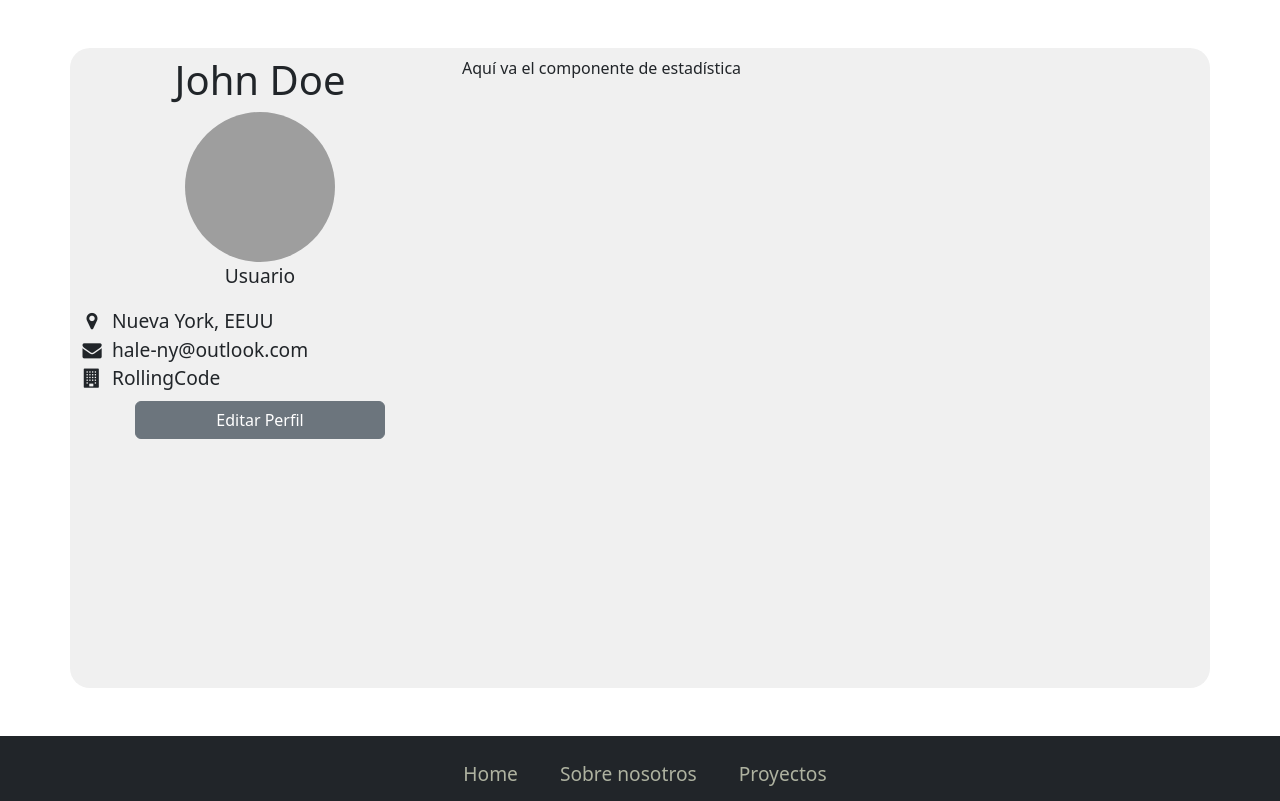
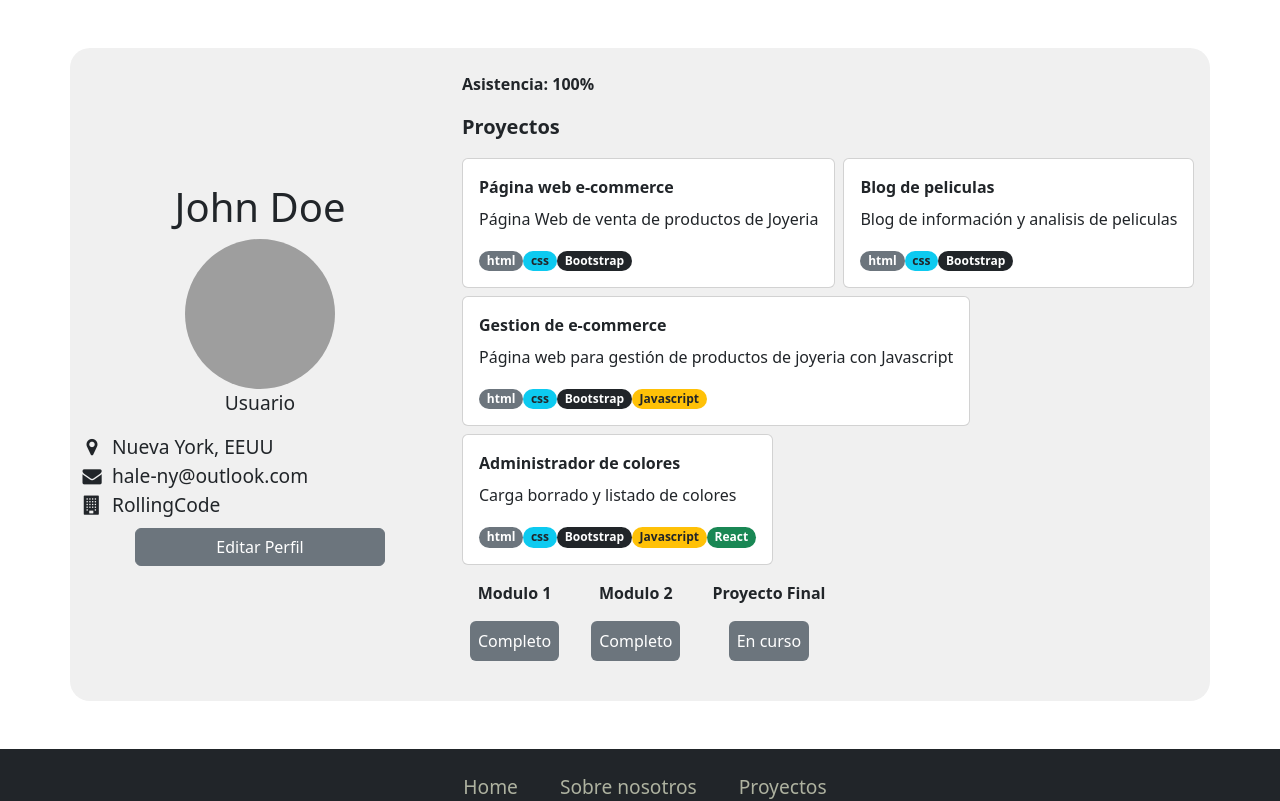
Before and after one commit to pmarino2013/project-react-router-web17, a React (Vite) app: page /profile in a window 1280 px wide. Shown: the top 801 px of the page. Built offline with nearby package versions, Linux system fonts and the light colour scheme; grey boxes are pictures that could not be loaded.

Commit message:
Agregado datos al perfil de usuario

```diff
--- /dev/null
+++ b/src/components/SetTechColor.jsx
@@ -0,0 +1,39 @@
+function SetTechColor({tech}) {
+
+    function SetColor(tech) {
+
+        switch (tech) {
+            case "react":
+                return <div className="badge rounded-pill bg-success text-white">React</div>
+                break;
+            case "vite":
+                return <div className="badge rounded-pill bg-danger text-white">Vite</div>
+                break;
+            case "node.js":
+                return <div className="badge rounded-pill bg-success text-dark bg-opacity-50">Node.js</div>
+                break;
+            case "mongoDB":
+                return <div className="badge rounded-pill bg-primary text-white">mongoDB</div>
+                break;
+            case "javascript":
+                return <div className="badge rounded-pill bg-warning text-dark">Javascript</div>
+                break;
+            case "bootstrap":
+                return <div className="badge rounded-pill bg-dark text-white">Bootstrap</div>
+                break;
+            case "css":
+                return <div className="badge rounded-pill bg-info text-dark">css</div>
+                break;
+            case "html":
+                return <div className="badge rounded-pill bg-secondary text-white">html</div>
+                break;
+            default:
+                return <div className="badge rounded-pill bg-transparent text-dark">{tech}</div>
+                break;
+        }
+    }
+
+    return ( SetColor(tech) )
+}
+
+export default SetTechColor
--- /dev/null
+++ b/src/components/UserProfileProject.jsx
@@ -0,0 +1,19 @@
+import SetTechColor from "./SetTechColor"
+
+function UserProfileProjects({elemento}) {
+    return <>
+        <div className="card">
+            <div className="card-body">
+                <p className="fw-bolder card-title">{elemento.nombre}</p>
+                <p className="card-text">{elemento.descripcion}</p>
+                {
+                    elemento.tecnologias.map( (tech,index) => (
+                        <SetTechColor tech={tech} key={index} />
+                     ) )
+                }
+            </div>
+        </div>
+    </>
+}
+
+export default UserProfileProjects
--- /dev/null
+++ b/src/components/UserProfileStatistics.jsx
@@ -0,0 +1,36 @@
+import UserProfileProjects from "./UserProfileProject";
+
+function UserProfileStatistics({ usuario }) {
+
+    return <>
+
+        <div className="d-flex flex-column my-3 gap-3">
+            <label className="fw-bolder">Asistencia: {usuario.estadistica.asistencia}</label>
+            <label className="fs-5 fw-bolder">Proyectos</label>
+            <div className="d-flex flex-wrap gap-2">
+                {
+                    usuario.estadistica.proyectos.map((elemento, index) => (
+                        <UserProfileProjects elemento={elemento} key={index} />
+                    ))
+                }
+            </div>
+            <div className="d-flex flex-wrap gap-3">
+                <div className="d-flex flex-column align-items-center px-2">
+                    <p className="fw-bolder">Modulo 1</p>
+                    <p className="fs-6 gorder rounded bg-secondary text-white p-2">{usuario.estadistica.progreso.modulo1}</p>
+                </div>
+                <div className="d-flex flex-column align-items-center px-2">
+                    <p className="fw-bolder">Modulo 2</p>
+                    <p className="fs-6 gorder rounded bg-secondary text-white p-2">{usuario.estadistica.progreso.modulo2}</p>
+                </div>
+                <div className="d-flex flex-column align-items-center px-2">
+                    <p className="fw-bolder text-wrap">Proyecto Final</p>
+                    <p className="fs-6 gorder rounded bg-secondary text-white p-2">{usuario.estadistica.progreso.proyecto}</p>
+                </div>
+            </div>
+        </div>
+
+    </>
+}
+
+export default UserProfileStatistics
--- a/src/css/HomeScreen.css
+++ b/src/css/HomeScreen.css
@@ -1,31 +1,27 @@
-.HomeScreen{
+.HomeScreen {
     color: #002366;
 }
 
-.HomeScreen-Principal{
+.HomeScreen-Principal {
     background-image: url(/src/assets/technology-785742_1280.jpg);
     background-position: center center;
     background-repeat: no-repeat;
 }
 
-.HomeScreen-Principal p{
-    color:white;
+.HomeScreen-Principal p {
+    color: white;
 }
 
 @media (min-width: 570px) {
-    .HomeScreen-Principal{
+    .HomeScreen-Principal {
         height: 100vh;
     }
 }
 
-.HomeScreen-Objetivos-imagen{
-        background-image: url(/src/assets/coding-1853305_1280.jpg);
-        background-repeat: no-repeat;
-        background-position: center;
-        background-size: cover;
-        height: 100%;
-    }
-
-@media (min-width:570px){
-
+.HomeScreen-Objetivos-imagen {
+    background-image: url(/src/assets/coding-1853305_1280.jpg);
+    background-repeat: no-repeat;
+    background-position: center;
+    background-size: cover;
+    height: 100%;
 }
--- a/src/views/UserProfileScreen.jsx
+++ b/src/views/UserProfileScreen.jsx
@@ -1,4 +1,5 @@
 import React, { useEffect, useState } from "react";
+import UserProfileStatistics from "../components/UserProfileStatistics";
 import "../css/UserProfile.css";
 
 const UserProfileScreen = () => {
@@ -14,6 +15,11 @@ const UserProfileScreen = () => {
         ciudad: "",
         rol: "",
         compania: "",
+        estadistica: {
+          asistencia: "",
+          proyectos: [{nombre:"",descripcion:"",tecnologias:[]}],
+          progreso: {modulo1:"",modulo2:"",proyecto:""}
+        }
       };
   }
   const [usuario, setUsuario] = useState(getUsuarioDatos());
@@ -29,6 +35,16 @@ const UserProfileScreen = () => {
     ciudad: "Nueva York, EEUU",
     rol: "Usuario",
     compania: "RollingCode",
+    estadistica: {
+      asistencia: "100%",
+      proyectos: [
+        { nombre: "Página web e-commerce", descripcion: "Página Web de venta de productos de Joyeria", tecnologias: ["html", "css", "bootstrap"] },
+        { nombre: "Blog de peliculas", descripcion: "Blog de información y analisis de peliculas", tecnologias: ["html", "css", "bootstrap"] },
+        { nombre: "Gestion de e-commerce", descripcion: "Página web para gestión de productos de joyeria con Javascript", tecnologias: ["html", "css", "bootstrap", "javascript"] },
+        { nombre: "Administrador de colores", descripcion: "Carga borrado y listado de colores", tecnologias: ["html", "css", "bootstrap", "javascript", "react"] },
+      ],
+      progreso: { modulo1: "Completo", modulo2: "Completo", proyecto: "En curso" }
+    }
   };
 
   //Conseguir el perfil del localstorage/base de datos
@@ -71,11 +87,12 @@ const UserProfileScreen = () => {
   };
 
   return (
-    <div className="user-profile container-lg my-5 py-2">
+
+    <div className="user-profile container-lg my-5 py-2" >
       {cargando ? (
-        <div className="row flex-column flex-md-row">
+        <div className="row flex-column flex-md-row" >
           {/* Sección con los datos del usuario */}
-          <aside className="col-10 col-md-4 align-self-center">
+          <aside className="col-sm-12 col-md-4 align-self-center">
             <div className="imagen d-flex flex-column mb-2">
               {/* Nombre, foto y rol */}
               <h1 className="text-center">{usuario.nombre}</h1>
@@ -190,9 +207,8 @@ const UserProfileScreen = () => {
               </form>
             )}
           </aside>
-          <div className="estadistica col-10 col-md-8">
-            {/* Aquí va el componente de estadísticas */}
-            <p>Aquí va el componente de estadística</p>
+          <div className="estadistica col-sm-12 col-md-8">
+            <UserProfileStatistics usuario={usuario} />
           </div>
         </div>
       ) : (
@@ -201,6 +217,7 @@ const UserProfileScreen = () => {
         </div>
       )}
     </div>
+
   );
 };
 
```
Lines whose indentation alone changed are shown as unchanged.
